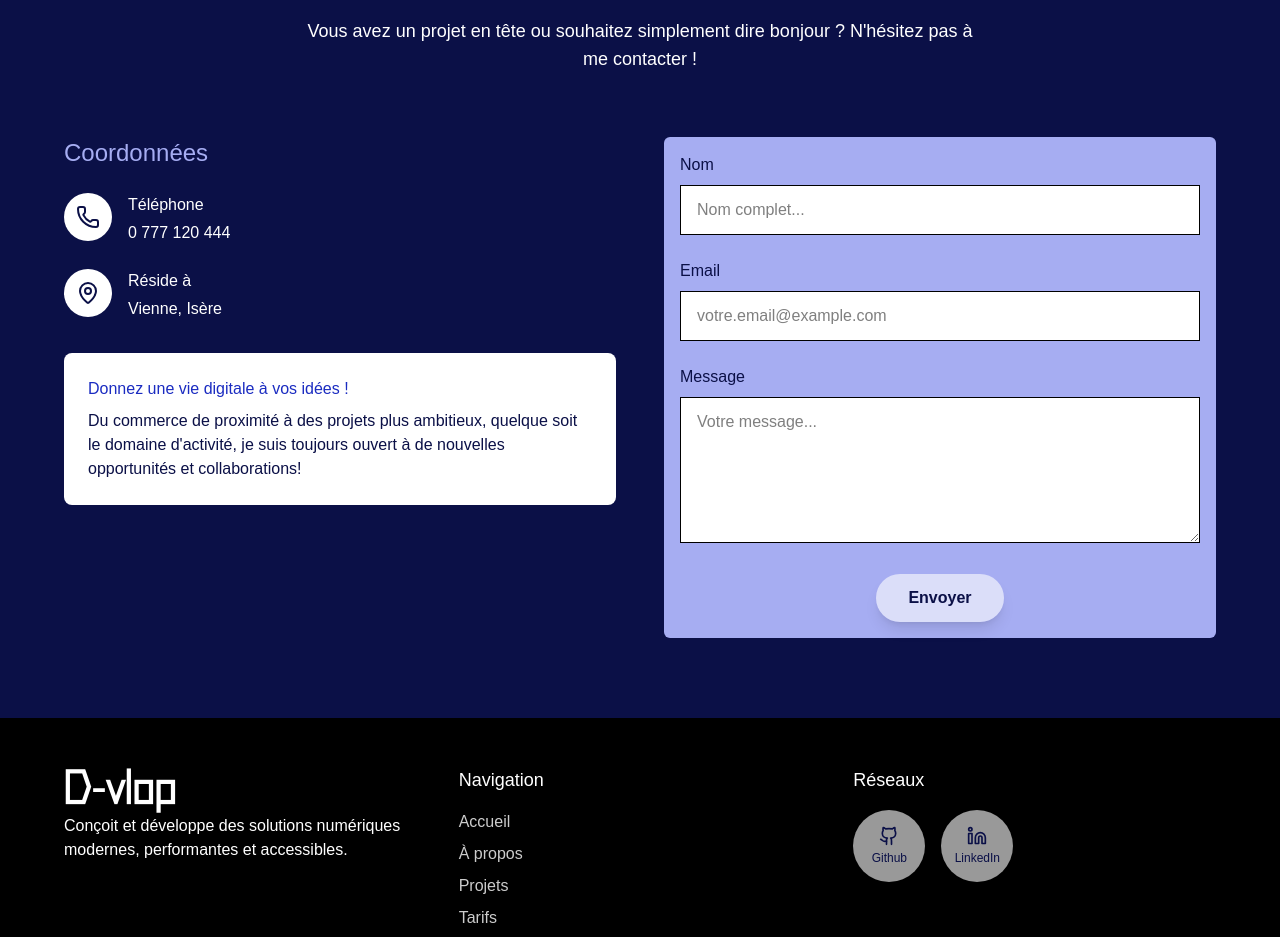
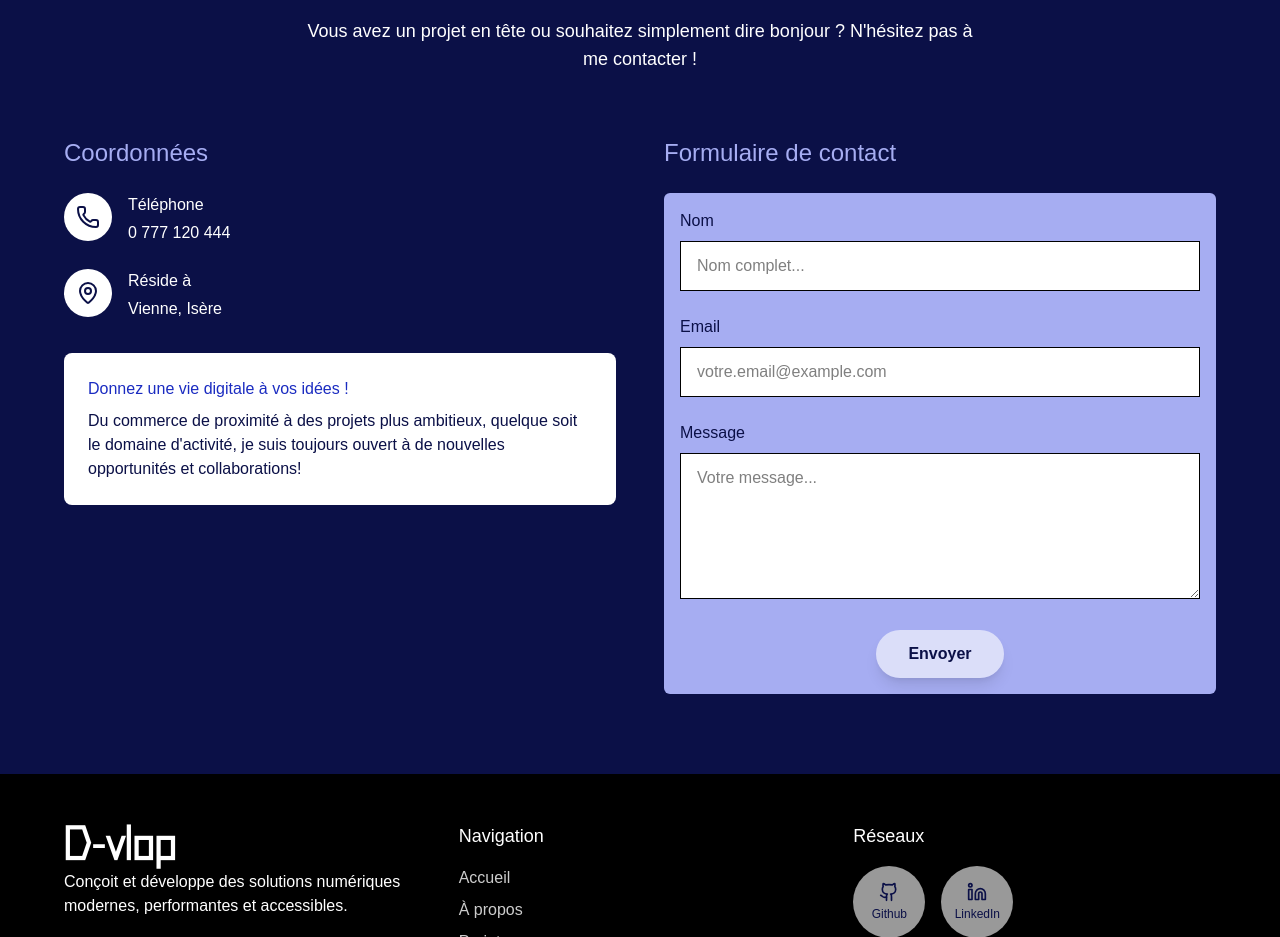
Before and after one commit to CFournier59/mon_portfolio_pro, a React (Vite) app: page / in a window 1280 px wide. Shown: the part 5040-5977 px from the top of the page. Built offline with nearby package versions, Linux system fonts and the light colour scheme; a web font is replaced by a local one.

Commit message:
Ajout du sous-titre "formulaire de contact

```diff
--- a/src/components/Contact/index.tsx
+++ b/src/components/Contact/index.tsx
@@ -97,6 +97,10 @@ export default function Contact() {
                   </div>
 
                   <div>
+                     <h3 className="text-ltblue text-2xl mb-6">
+                        Formulaire de contact
+                     </h3>
+
                      <form
                         onSubmit={handleSubmit}
                         className="space-y-6 bg-ltblue p-4 rounded-md"
```
